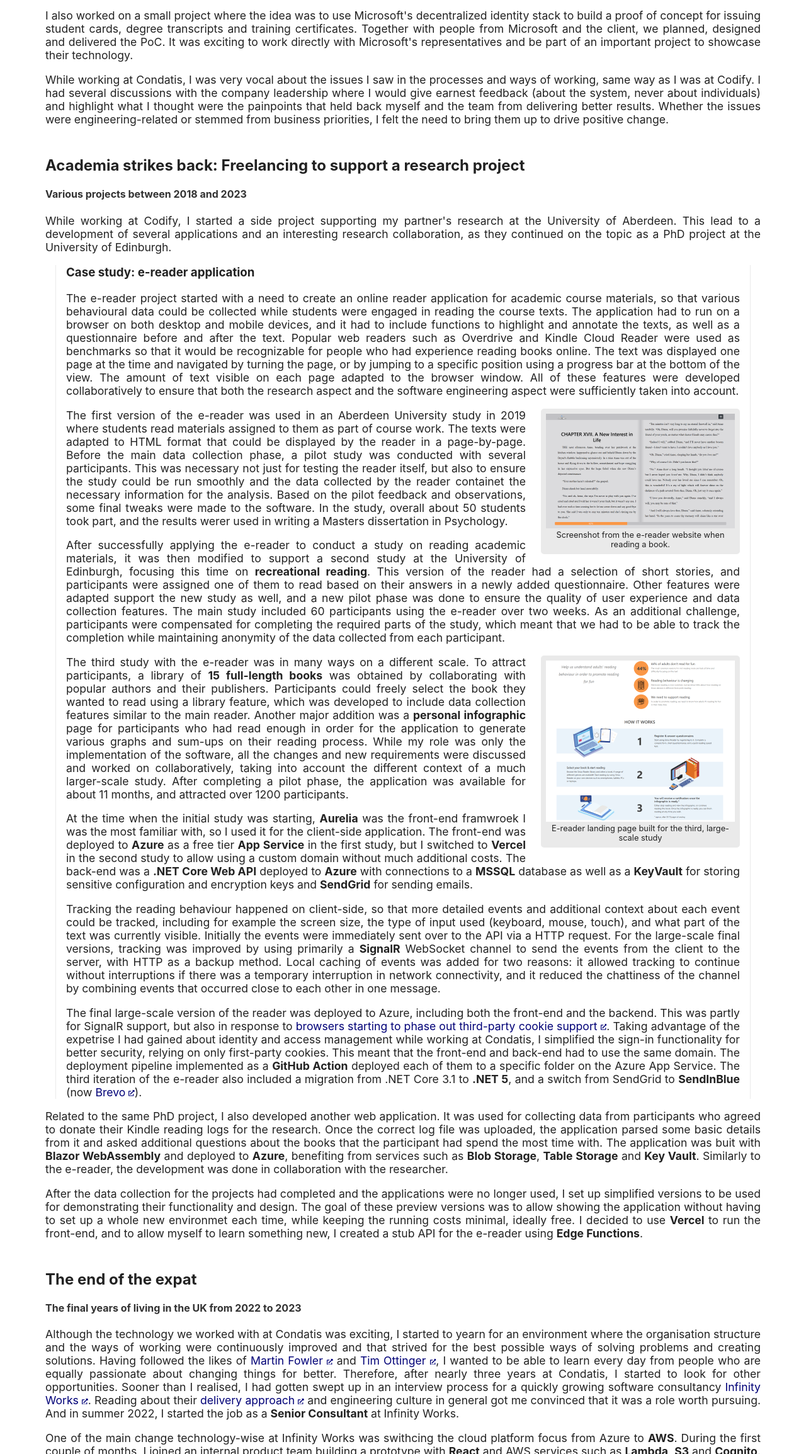
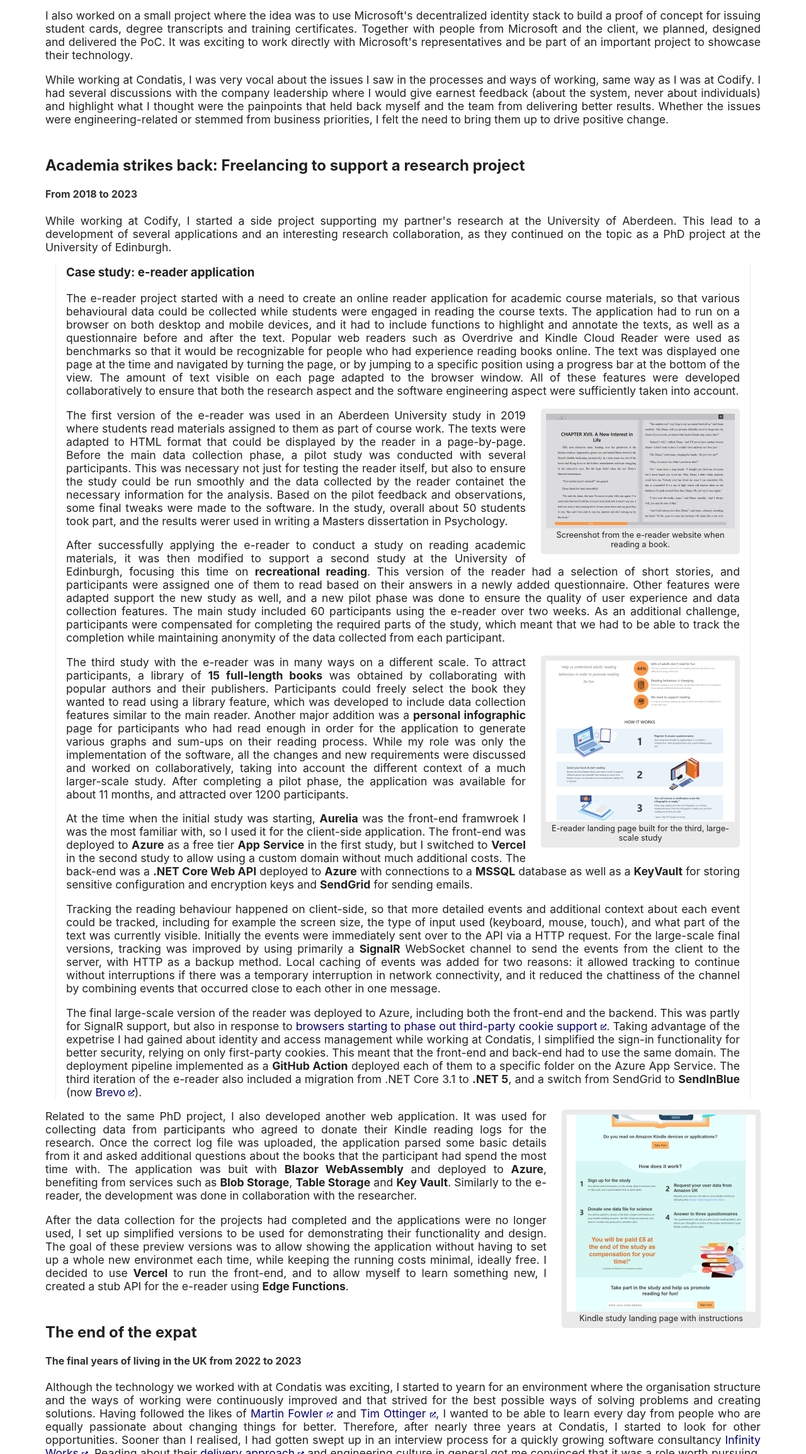
Before and after one commit to vuorinem/mikko.vuorinen.info, a Next.js app: page /history in a window 1280 px wide. Shown: the part 8398-10707 px from the top of the page at 63% size. Built offline with nearby package versions, Linux system fonts and the light colour scheme; a web font is replaced by a local one.

Commit message:
Add kindle study screenshot

```diff
--- a/app/history/page.tsx
+++ b/app/history/page.tsx
@@ -15,6 +15,7 @@
 import edinburghImage from '../../public/history/edinburgh_castle.jpg'
 import ereader from '../../public/history/ereader.png'
 import ereaderLanding from '../../public/history/ereader-landing.png'
+import kindleStudy from '../../public/history/kindlestudy.png'
 
 export default function History() {
 
@@ -273,7 +274,7 @@
 
             <section>
                 <h2>Academia strikes back: Freelancing to support a research project</h2>
-                <h4>Various projects between 2018 and 2023</h4>
+                <h4>From 2018 to 2023</h4>
                 <p>
                     While working at Codify, I started a side project supporting my partner&apos;s research at the University of Aberdeen. This lead to a development of several applications and an interesting research collaboration, as they continued on the topic as a PhD project at the University of Edinburgh.
                 </p>
@@ -317,6 +318,12 @@
             </section>
 
             <section>
+                <div className={styles.borderedImage}>
+                    <Image
+                        src={kindleStudy}
+                        alt="Kinle study information page with a step-to-step guide" />
+                    <p>Kindle study landing page with instructions</p>
+                </div>
                 <p>
                     Related to the same PhD project, I also developed another web application. It was used for collecting data from participants who agreed to donate their Kindle reading logs for the research. Once the correct log file was uploaded, the application parsed some basic details from it and asked additional questions about the books that the participant had spend the most time with. The application was buit with <b>Blazor WebAssembly</b> and deployed to <b>Azure</b>, benefiting from services such as <b>Blob Storage</b>, <b>Table Storage</b> and <b>Key Vault</b>. Similarly to the e-reader, the development was done in collaboration with the researcher.
                 </p>
```
Also changed, not shown: public/history/kindlestudy.png (added).
